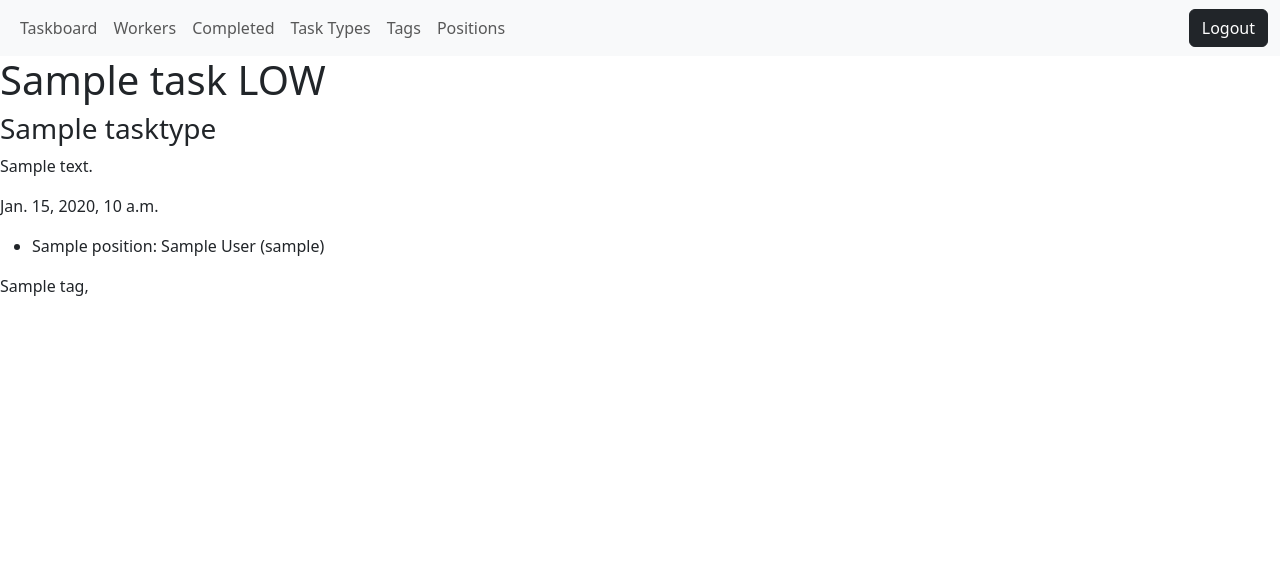
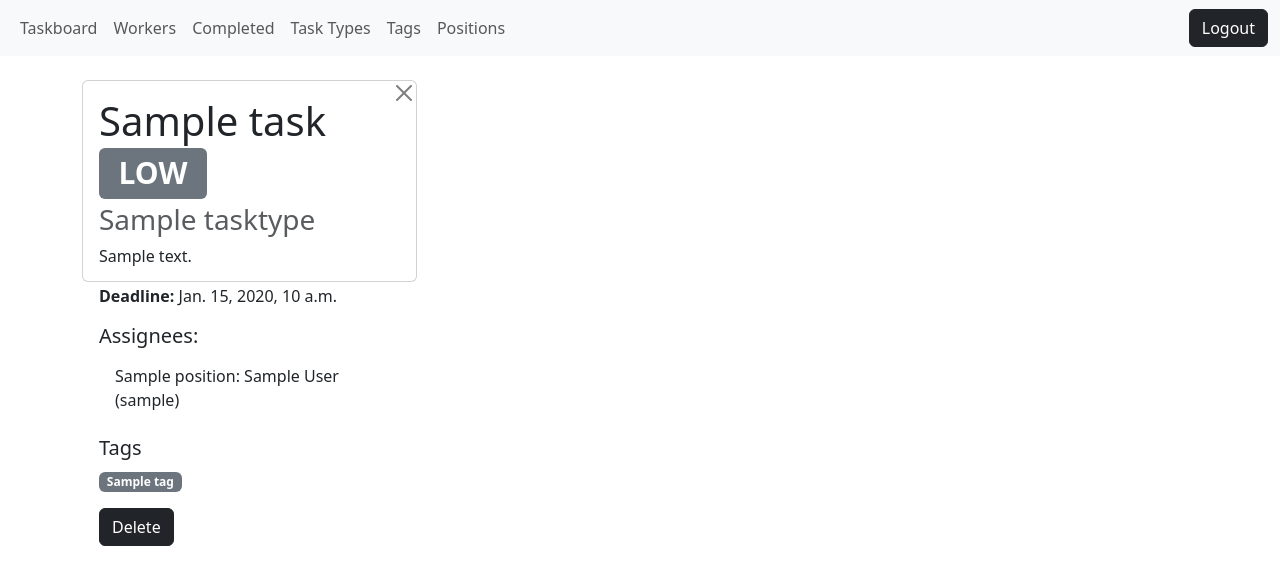
Before and after one commit to Arsenmyron/task-manager-mate, a Django app: page /tasks/1/ in a window 1280 px wide. Shown: the top 585 px of the page. Run offline with Django 5.2, Linux system fonts and the light colour scheme; tables that the repository leaves empty hold one stand-in row (values such as "Sample post").

Commit message:
Add templates for tasks

```diff
--- a/templates/task_management_app/task_detail.html
+++ b/templates/task_management_app/task_detail.html
@@ -1,18 +1,50 @@
 {% extends "base.html" %}
 
 {% block content %}
-  <h1>{{ task.name }} {{ task.priority }}</h1>
-  <h3>{{ task.task_type }}</h3>
-  <p>{{ task.description }}</p>
-  <p>{{ task.deadline }}</p>
-  <ul>
-    {% for assignee in task.assignees.all %}
-      <li>{{ assignee }}</li>
-    {% endfor %}
-  </ul>
-  {% for tag in task.tags.all %}
-    <p>
-      {{ tag }},
-    </p>
-  {% endfor %}
+  <div class="container mt-4">
+    <div class="card">
+      <div class="card-body">
+        <h1 class="card-title">
+          {{ task.name }}
+          {% if task.priority == "URGENT" %}
+            <span class="badge bg-danger">{{ task.priority }}</span>
+          {% elif task.priority == "HIGH" %}
+            <span class="badge bg-warning text-dark">{{ task.priority }}</span>
+          {% elif task.priority == "MEDIUM" %}
+            <span class="badge bg-primary">{{ task.priority }}</span>
+          {% elif task.priority == "LOW" %}
+            <span class="badge bg-secondary">{{ task.priority }}</span>
+          {% else %}
+            <span class="badge bg-info">{{ task.priority }}</span>
+          {% endif %}
+        </h1>
+        <h3 class="card-subtitle mb-2 text-muted">{{ task.task_type }}</h3>
+        <p class="card-text">{{ task.description }}</p>
+        <p class="card-text"><strong>Deadline:</strong> {{ task.deadline }}</p>
+
+        <h5>Assignees:</h5>
+        <ul class="list-group list-group-flush mb-3">
+          {% for assignee in task.assignees.all %}
+            <li class="list-group-item">{{ assignee }}</li>
+          {% empty %}
+            <li class="list-group-item">No assignees</li>
+          {% endfor %}
+        </ul>
+
+        <h5>Tags</h5>
+        <div class="mb-3">
+          {% for tag in task.tags.all %}
+            <span class="badge bg-secondary">{{ tag }}</span>
+          {% empty %}
+            <span>No tags</span>
+          {% endfor %}
+        </div>
+        <form method="post" action="{% url 'task-management:task-delete' pk=task.id %}" style="display:inline;">
+          {% csrf_token %}
+          <button type="submit" class="delete-btn btn btn-dark">Delete</button>
+        </form>
+        <a href="{% url 'task-management:home' %}" class="btn-close position-absolute top-0 end-0" aria-label="Close"></a>
+      </div>
+    </div>
+  </div>
 {% endblock %}
```
Also changed, not shown: templates/task_management_app/completed_task_list.html (+35 -7 lines), templates/task_management_app/task_form.html (+27 -6 lines).
